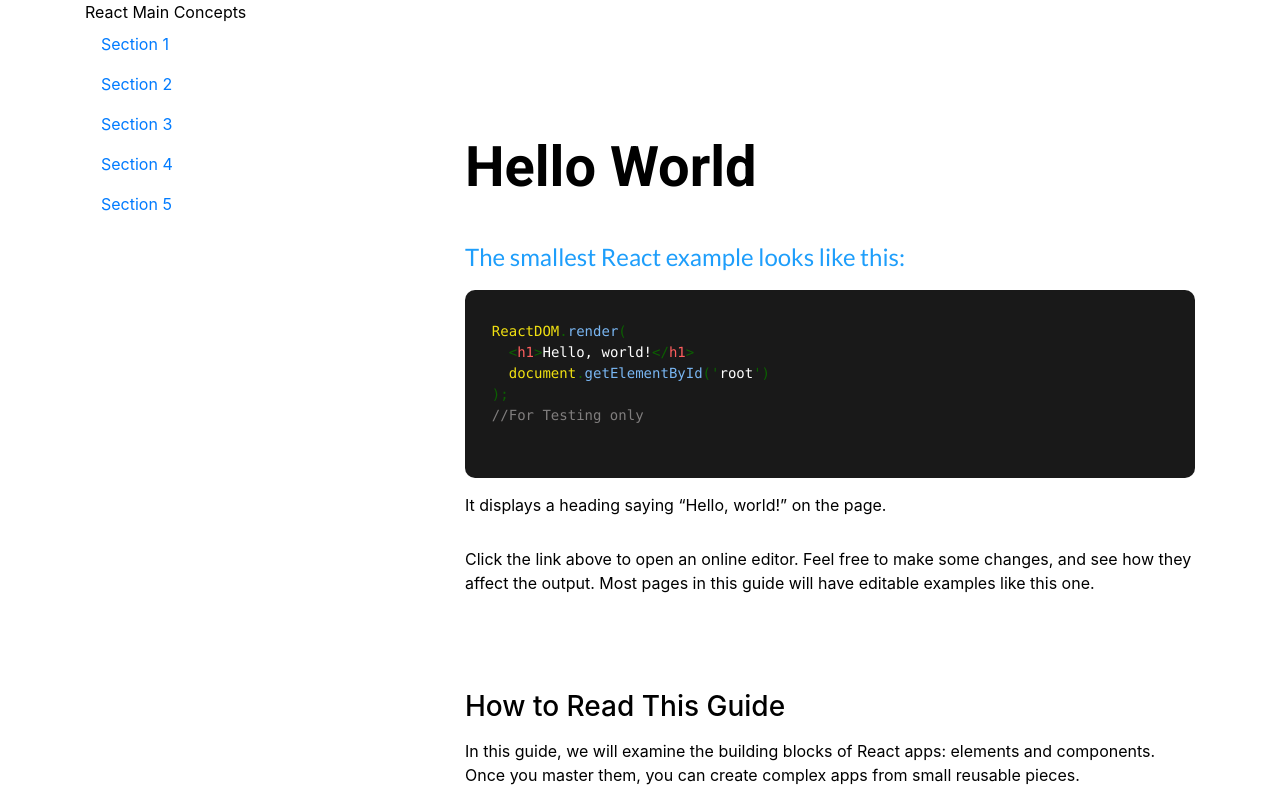
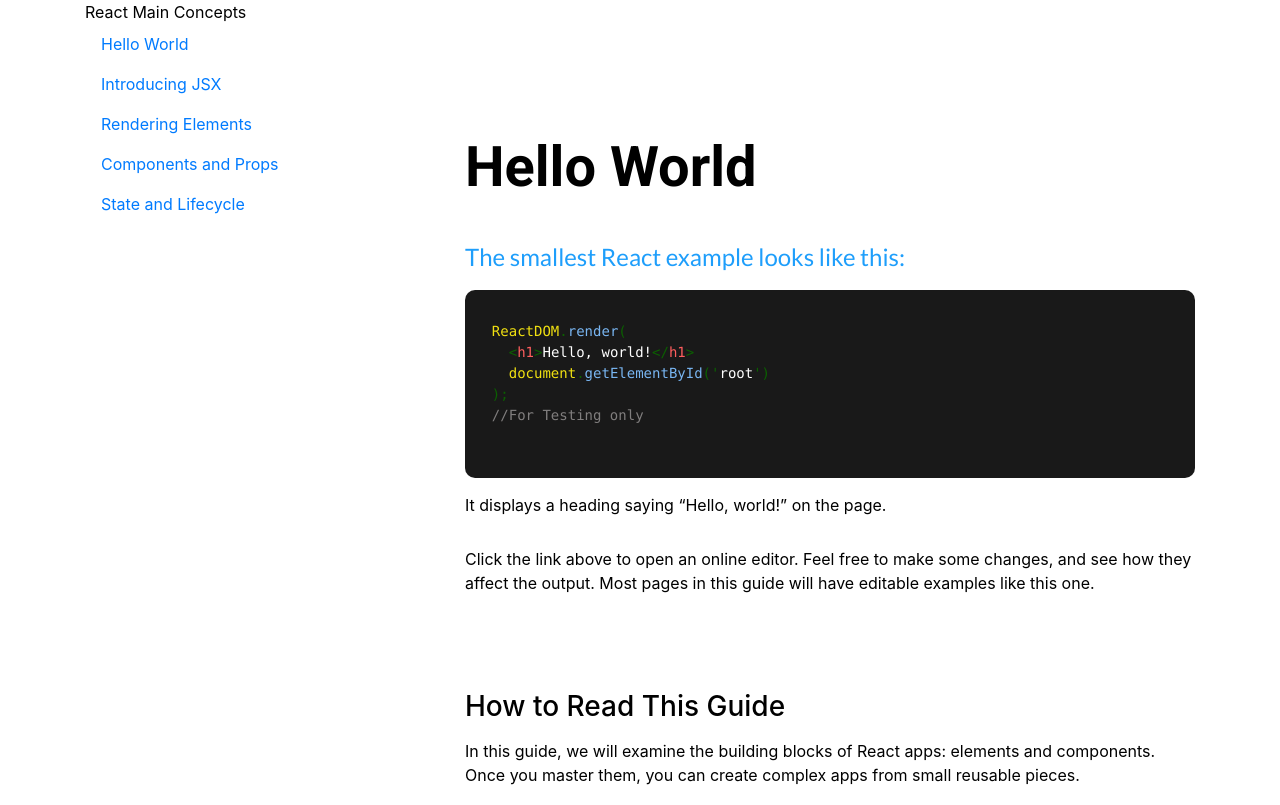
Before and after one commit to grimeswong/TechnicalDocumentationPage_FCC, a website: page src/index.html in a window 1280 px wide. Shown: the top 805 px of the page. Drawn offline with nearby package versions, Linux system fonts and the light colour scheme; files that its build step writes are made by us from their sources.

Commit message:
TDP-002: update the pages title and anchors

```diff
--- a/src/index.html
+++ b/src/index.html
@@ -17,11 +17,11 @@
     <div class="row">
       <nav class="col-lg-4" id="navbar">
         <header>React Main Concepts</header>
-        <a href="#section_description1" class="nav-link">Section 1</a>
-        <a href="#section_description2" class="nav-link">Section 2</a>
-        <a href="#section_description3" class="nav-link">Section 3</a>
-        <a href="#section_description4" class="nav-link">Section 4</a>
-        <a href="#section_description5" class="nav-link">Section 5</a>
+        <a href="#section_hello-world" class="nav-link">Hello World</a>
+        <a href="#section_intro-JSX" class="nav-link">Introducing JSX</a>
+        <a href="#section_rendering-elements" class="nav-link">Rendering Elements</a>
+        <a href="#section_components-and-props" class="nav-link">Components and Props</a>
+        <a href="#section_state-and-lifecycle" class="nav-link">State and Lifecycle</a>
       </nav>
       <main class="col-lg-8" id="main-doc">
         <!-- Each .main-section should contain at least 10 p elements, 5 code elements and 5 li items total -->
```
